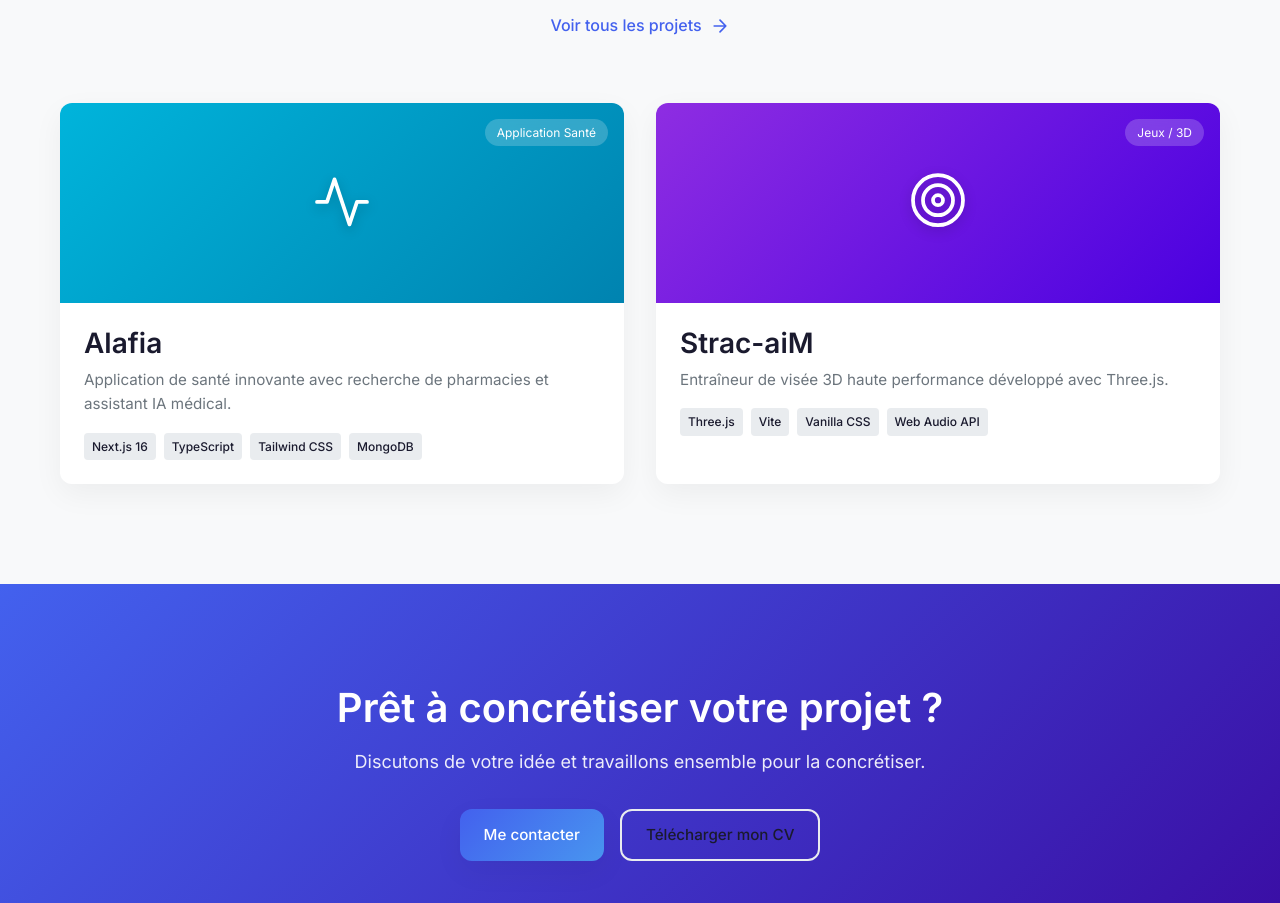
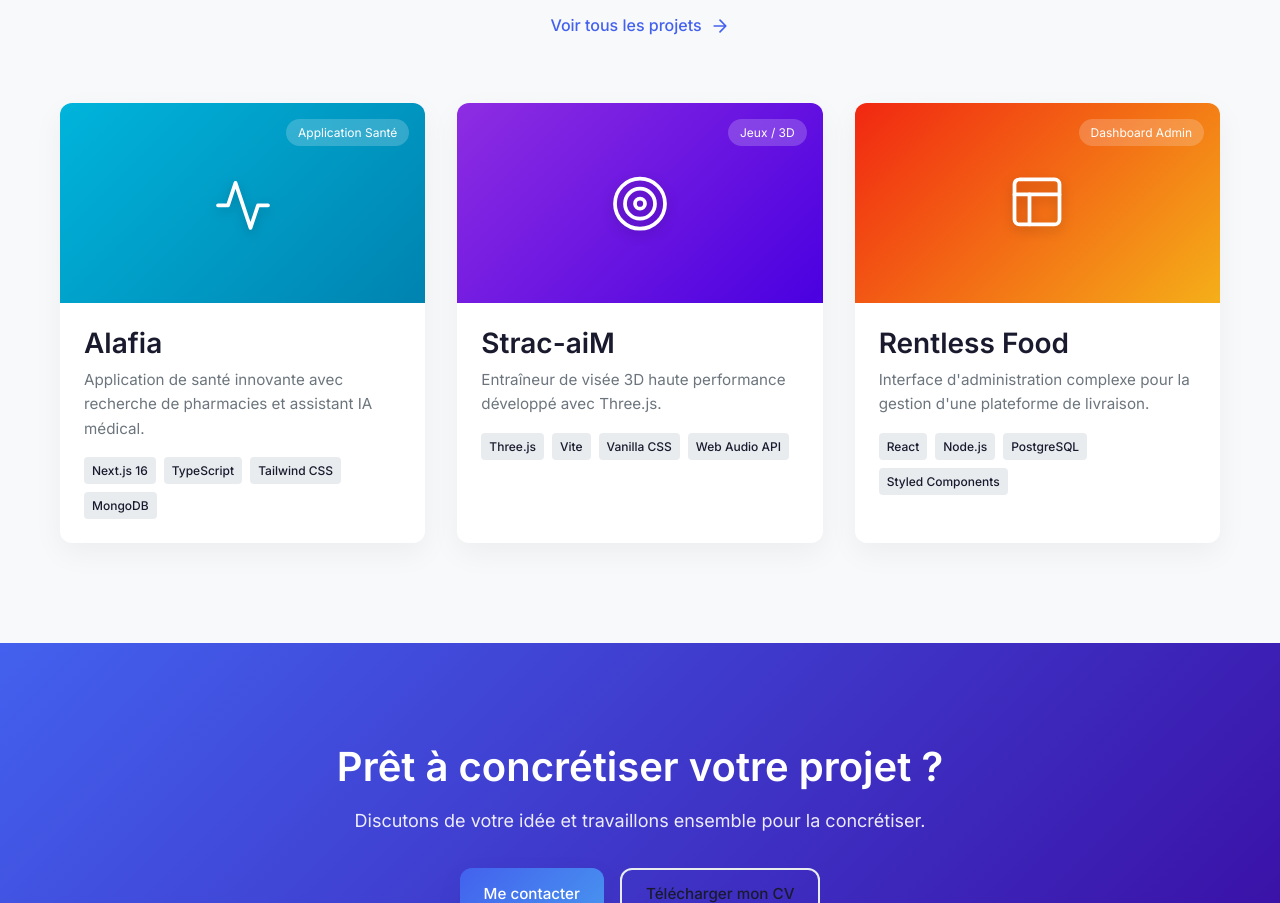
Before and after one commit to aarmad/portfolio_, a plain HTML site: page index.html in a window 1280 px wide. Shown: the part 2562-3465 px from the top of the page. Drawn offline with nearby package versions, Linux system fonts and the light colour scheme.

Commit message:
Correction de la cliquabilité des boutons et mise à jour des projets sur la page d'accueil

```diff
--- a/index.html
+++ b/index.html
@@ -241,7 +241,8 @@
             </div>
 
             <div class="projects-grid">
-                <div class="project-card">
+                <!-- Alafia -->
+                <div class="project-card reveal" data-animation="fade-up">
                     <div class="project-image project-image-alafia">
                         <div class="project-overlay">
                             <div class="project-actions">
@@ -271,7 +272,8 @@
                     </div>
                 </div>
 
-                <div class="project-card">
+                <!-- Strac-aiM -->
+                <div class="project-card reveal" data-animation="fade-up">
                     <div class="project-image project-image-aim">
                         <div class="project-overlay">
                             <div class="project-actions">
@@ -299,6 +301,39 @@
                             <span>Vite</span>
                             <span>Vanilla CSS</span>
                             <span>Web Audio API</span>
+                        </div>
+                    </div>
+                </div>
+
+                <!-- Rentless Food -->
+                <div class="project-card reveal" data-animation="fade-up">
+                    <div class="project-image project-image-rentless">
+                        <div class="project-overlay">
+                            <div class="project-actions">
+                                <a href="https://github.com/aarmad/rentless-food" class="btn btn-sm"
+                                    target="_blank">Voir le code</a>
+                            </div>
+                        </div>
+                        <div class="project-category">Dashboard Admin</div>
+                        <div class="project-icon">
+                            <svg viewBox="0 0 24 24" fill="none" stroke="currentColor" stroke-width="2"
+                                stroke-linecap="round" stroke-linejoin="round">
+                                <rect x="3" y="3" width="18" height="18" rx="2" ry="2"></rect>
+                                <line x1="3" y1="9" x2="21" y2="9"></line>
+                                <line x1="9" y1="21" x2="9" y2="9"></line>
+                            </svg>
+                        </div>
+                    </div>
+                    <div class="project-content">
+                        <h3 class="project-title">Rentless Food</h3>
+                        <p class="project-description">
+                            Interface d'administration complexe pour la gestion d'une plateforme de livraison.
+                        </p>
+                        <div class="project-tech">
+                            <span>React</span>
+                            <span>Node.js</span>
+                            <span>PostgreSQL</span>
+                            <span>Styled Components</span>
                         </div>
                     </div>
                 </div>
--- a/style.css
+++ b/style.css
@@ -333,6 +333,7 @@ a {
 .title-accent {
     background: linear-gradient(135deg, var(--primary), var(--secondary));
     -webkit-background-clip: text;
+    background-clip: text;
     -webkit-text-fill-color: transparent;
 }
 
@@ -690,11 +691,14 @@ a {
     align-items: center;
     justify-content: center;
     opacity: 0;
+    z-index: 5;
+    pointer-events: none;
     transition: var(--transition);
 }
 
 .project-card:hover .project-overlay {
     opacity: 1;
+    pointer-events: auto;
     backdrop-filter: blur(4px);
 }
 
```
